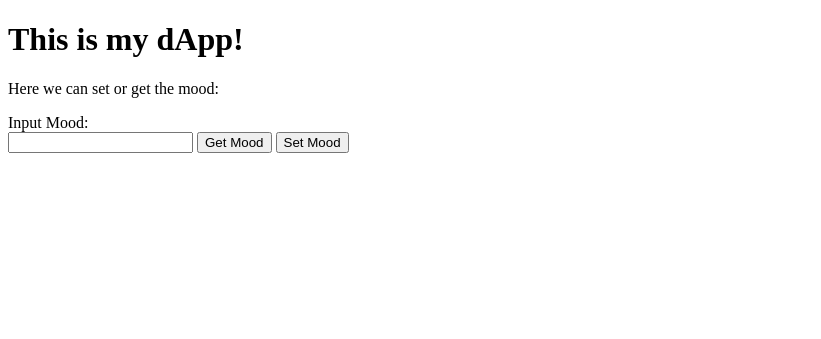
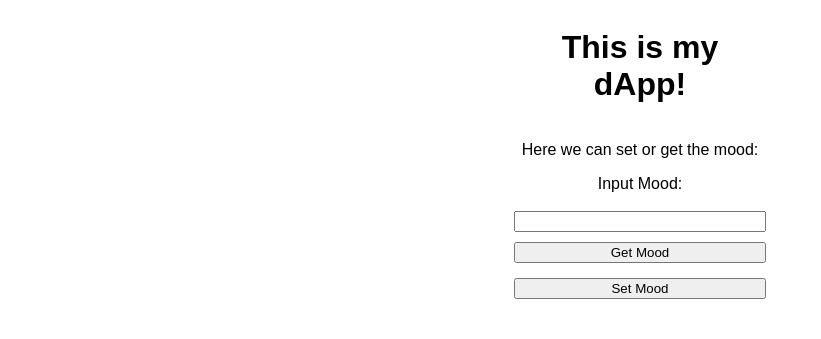
Before and after one commit to AnnaGD/learn-web3, a plain HTML site: page index.html in a window 1280 px wide. Shown: the whole page, without its empty margins (0-821 px from the left). Drawn offline with nearby package versions, Linux system fonts and the light colour scheme.

Commit message:
setting up viem to interact with smart contracts

```diff
--- a/index.html
+++ b/index.html
@@ -5,6 +5,26 @@
         <meta http-equiv="X-UA-Compatible" content="IE=edge" />
         <meta name="viewport" content="width=device-width, initial-scale=1.0" />
         <title>LearnWeb3 First dApp</title>
+
+    <style>
+        body {
+            text-align: center;
+            font-family: Arial, Helvetica, sans-serif;
+        }
+
+        div {
+            width: 20%;
+            margin: 0 auto;
+            display: flex;
+            flex-direction: column;
+        }
+
+        button {
+            width: 100%;
+            margin: 10px 0px 5px 0px;
+        }
+    </style>
+
     </head>
     <body>
         <div>
@@ -15,7 +35,32 @@
 
             <button onclick="getMood()">Get Mood</button>
             <button onclick="setMood()">Set Mood</button>
-            <p id="showMood"></p>
+            <p id="showMood">
         </div>
     </body>
 </html>
+
+<script>
+    var getMood
+    var setMood
+</script>
+
+<script type="module">
+    // A wallet client is an interface to interact with Etherum Accounts.
+    // The createWalletClient function sets up a wallet Client with a given medium
+
+    import {
+        createWalletClient,
+        custom,
+        getContract,
+    } from "https://esm.sh/viem";
+    import { sepolia } from "https://esm.sh/viem/chains";
+
+    // create a client that connects the user's account to Ethereum Sepolia
+    const walletClient = createWalletClient({
+        chain: sepolia,
+        transport: custom(window.etherium),
+    });
+
+
+</script>
```
